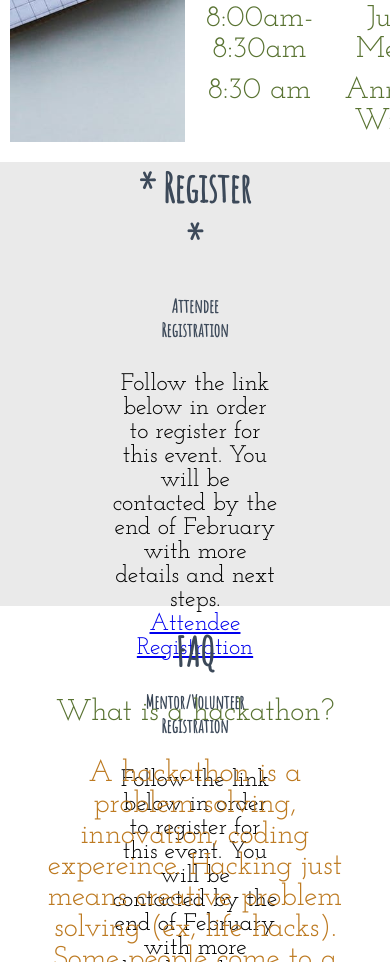
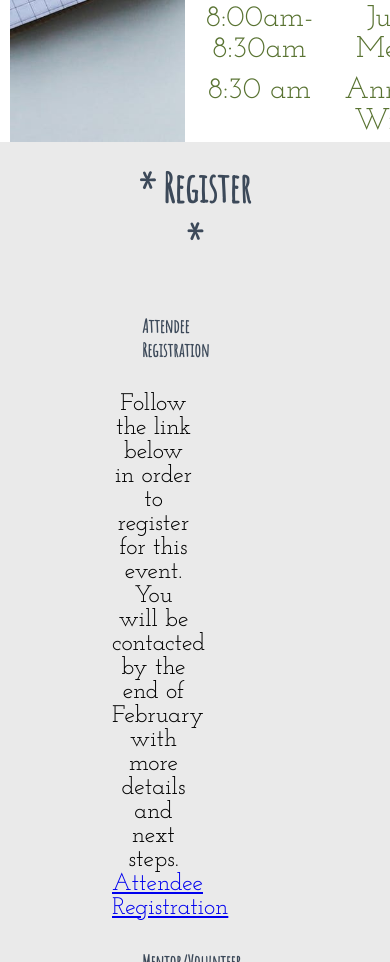
Before and after one commit to Izsiebelle/helloworld-hackathon, a plain HTML site: page index.html in a window 390 px wide. Shown: the part 2951-3913 px from the top of the page. Drawn offline with Linux system fonts and the light colour scheme; a web font is replaced by a local one.

Commit message:
updated css styles to make it a bit more responsive

```diff
--- a/index.html
+++ b/index.html
@@ -80,7 +80,7 @@
 
 <section id="register">
 	<article class="register-article">
-		<h2 class="section-heading"> * Register *</h2>
+		<h2 class="section-heading" id="special-heading"> * Register *</h2>
 		<div class="register-info">
 					<h3 class="sub-header">Attendee Registration</h3>
 					<p class="register-text">Follow the link below in order to register for this event. You will be contacted by the end of February with more details and next steps.</p>
--- a/style.css
+++ b/style.css
@@ -170,17 +170,26 @@ nav a:hover {
 .register-article{
   background-color: #EAEAEA;
   padding: 0em 7em 7em 7em;
+  display: inline-block;
 
 }
 
 .register-info{
-  height: 200px;
+  display: grid;
+  grid-template-columns: 50% 50%;
+  width: 50%;
+  text-align: center;
+}
+
+#special-heading {
+
 }
 
 .register-text{
   text-align: center;
   font-family: 'Josefin Slab', serif;
   font-size: 24px;
+  grid-column: 1/ span 2;
 }
 
 .faqarticle{
```
Also changed, not shown: assets/images/1.jpg (added), assets/images/2.jpg (added), assets/images/3.jpg (added), assets/images/4.jpg (added).
